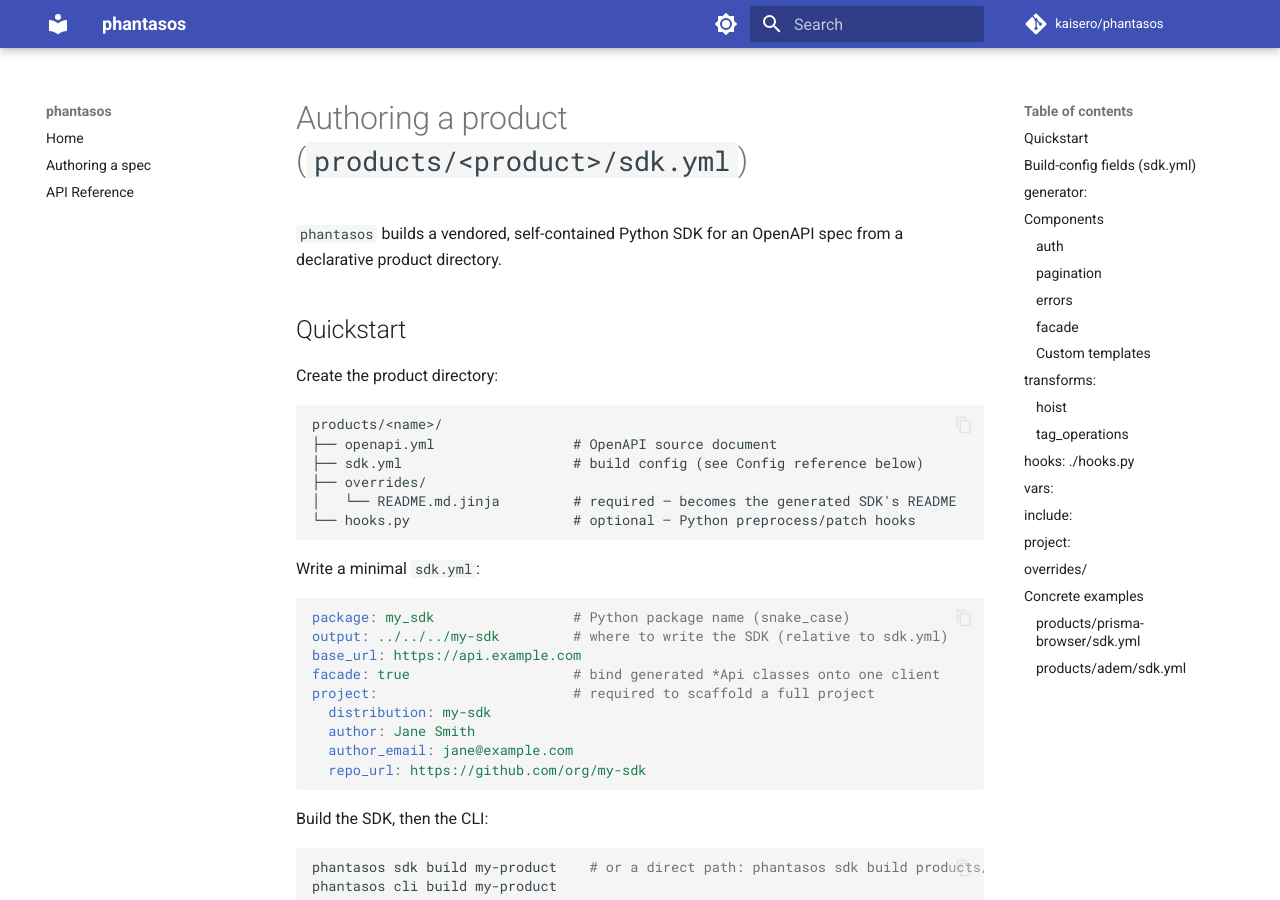
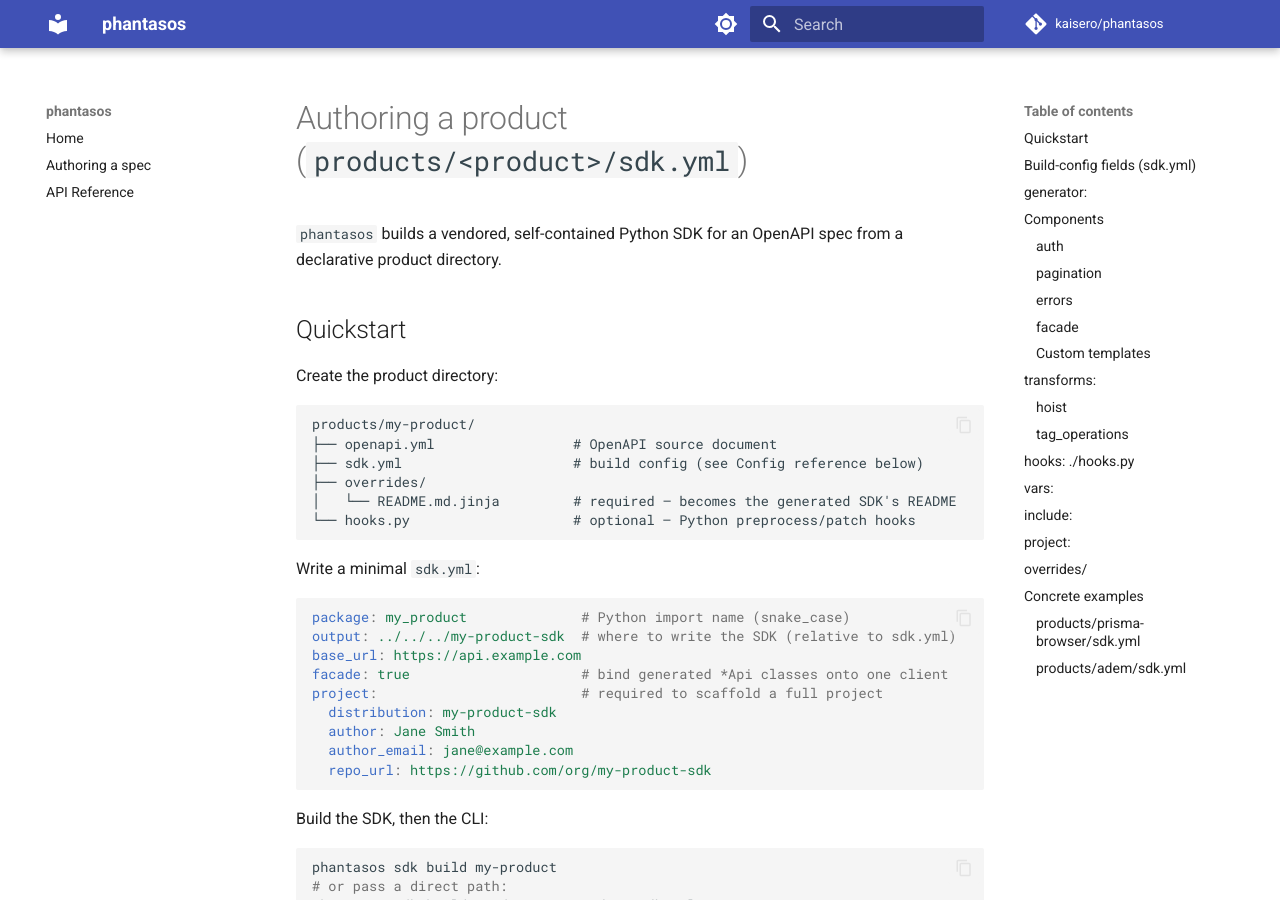
Before and after one commit to kaisero/phantasos, an MkDocs documentation site: the page built from docs/authoring.md, in a window 1280 px wide and 900 px high. Built offline with MkDocs 1.6.1 and Material for MkDocs 9.7.7, drawn with Linux system fonts in a browser that asks for light colours; comment, search, counter and statistics services are not loaded; some of the changed text lies outside the part shown.

Commit message:
docs(authoring): unify quickstart example naming, split long comment

````diff
--- a/docs/authoring.md
+++ b/docs/authoring.md
@@ -8,7 +8,7 @@
 Create the product directory:
 
 ```
-products/<name>/
+products/my-product/
 ├── openapi.yml                 # OpenAPI source document
 ├── sdk.yml                     # build config (see Config reference below)
 ├── overrides/
@@ -19,21 +19,23 @@
 Write a minimal `sdk.yml`:
 
 ```yaml
-package: my_sdk                 # Python package name (snake_case)
-output: ../../../my-sdk         # where to write the SDK (relative to sdk.yml)
+package: my_product              # Python import name (snake_case)
+output: ../../../my-product-sdk  # where to write the SDK (relative to sdk.yml)
 base_url: https://api.example.com
-facade: true                    # bind generated *Api classes onto one client
-project:                        # required to scaffold a full project
-  distribution: my-sdk
+facade: true                     # bind generated *Api classes onto one client
+project:                         # required to scaffold a full project
+  distribution: my-product-sdk
   author: Jane Smith
   author_email: jane@example.com
-  repo_url: https://github.com/org/my-sdk
+  repo_url: https://github.com/org/my-product-sdk
 ```
 
 Build the SDK, then the CLI:
 
 ```bash
-phantasos sdk build my-product    # or a direct path: phantasos sdk build products/my-product/sdk.yml
+phantasos sdk build my-product
+# or pass a direct path:
+phantasos sdk build products/my-product/sdk.yml
 phantasos cli build my-product
 ```
 
````
